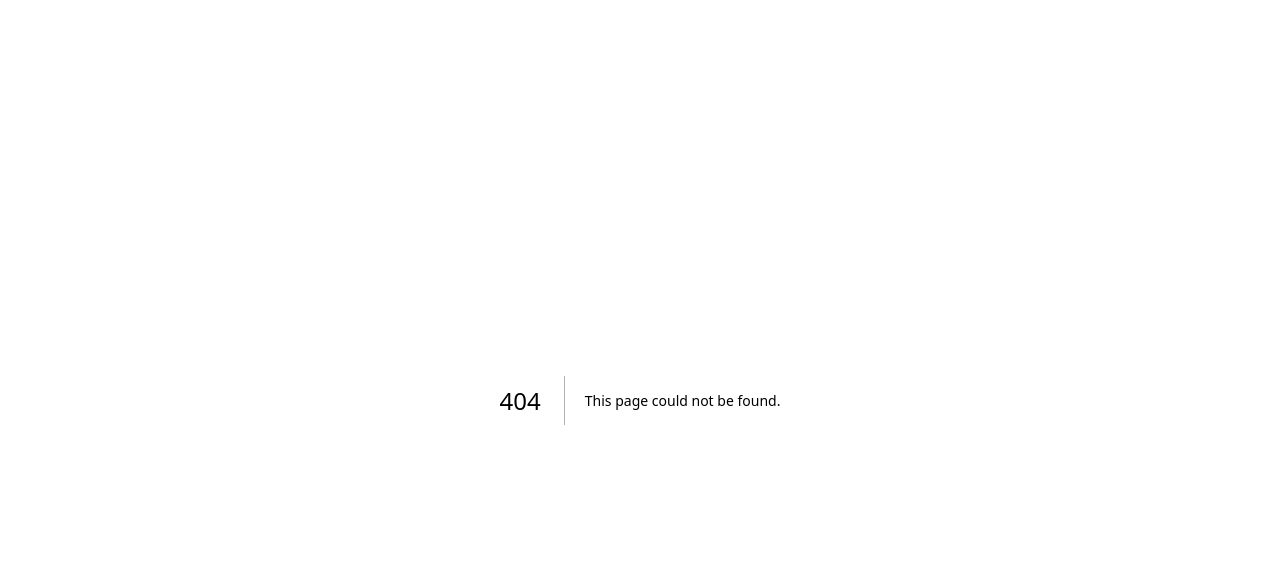
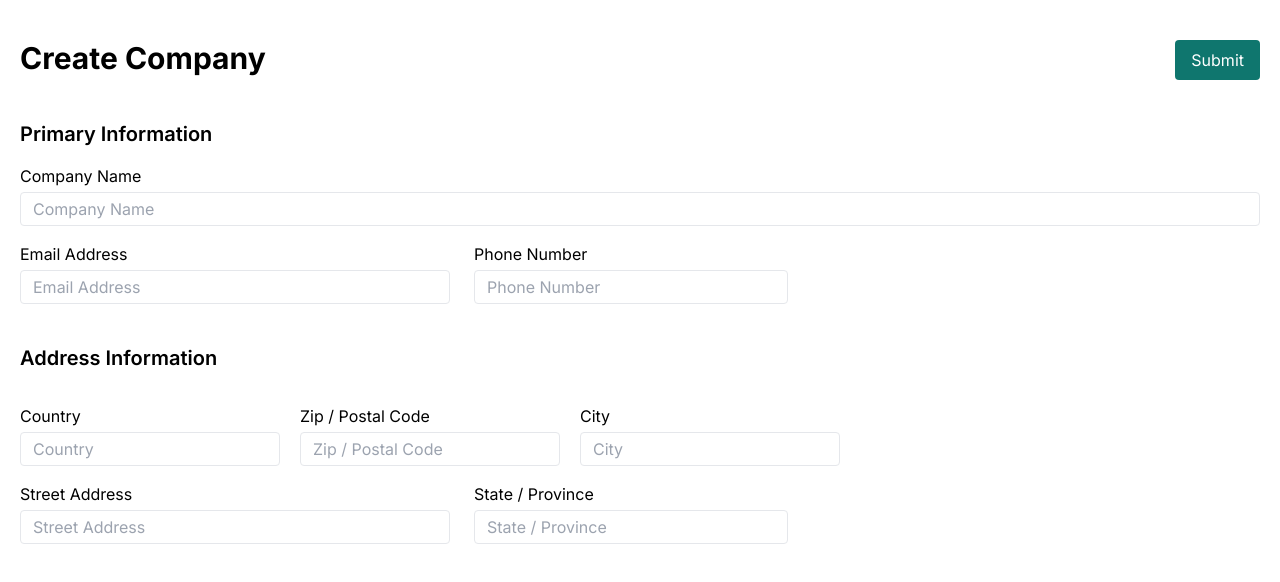
Before and after one commit to siamcse/learn-nextjs, a Next.js app: page /createcompany in a window 1280 px wide. Before the commit this address had no page. Shown: the top 582 px of the page. Built offline with nearby package versions, Linux system fonts and the light colour scheme.

Commit message:
reusable input fields added

```diff
--- /dev/null
+++ b/app/createcompany/page.tsx
@@ -0,0 +1,159 @@
+'use client'
+import ButtonCN from '@/components/ButtonCN';
+import Input from '@/components/Input';
+import { CreateCompany } from '@/utils/types';
+import axios, { AxiosError } from 'axios';
+import React from 'react';
+import { useForm } from 'react-hook-form';
+import Cookies from 'js-cookie';
+import { useMutation } from '@tanstack/react-query';
+import toast, { Toaster } from 'react-hot-toast';
+import { SpinnerGap } from '@phosphor-icons/react';
+import { redirect, useRouter } from 'next/navigation';
+import InputField from '@/components/InputField';
+
+const CreateCompanyPage = () => {
+    const token = Cookies.get('token');
+    const router = useRouter();
+    const { register, handleSubmit } = useForm();
+
+    const { mutate, isPending } = useMutation({
+        mutationFn: (data) => {
+            return axios.post(`http://192.168.0.186:3004/company`, data, {
+                headers: {
+                    'Authorization': `Bearer ${token}`
+                }
+            })
+        }
+    })
+
+    const handleFormSubmit = (data: any) => {
+        console.log(data);
+        mutate(data, {
+            onSuccess: (res) => {
+                console.log(res);
+                router.push('/allcompany');
+            },
+            onError: (err) => {
+                console.log(err);
+                if (err instanceof AxiosError) {
+                    toast.error(err.response?.data.message);
+                }
+            }
+        })
+
+    }
+    console.log(isPending);
+    return (
+        <div className='container mx-auto mt-3'>
+            <form className='px-5' onSubmit={handleSubmit(handleFormSubmit)}>
+                <div className='flex justify-between my-10'>
+                    <h1 className='text-3xl font-bold text-center'>Create Company</h1>
+                    <div>
+                        {/* <ButtonCN className='bg-gray-100 text-black border mr-2 hover:bg-gray-200'>Cancel</ButtonCN> */}
+                        <ButtonCN disabled={isPending} type="submit" className={`bg-teal-700 hover:bg-teal-800 ${isPending ? 'opacity-60' : ''}`}>
+                            Submit{" "}
+                            {
+                                isPending ? <SpinnerGap className='inline-block animate-spin rounded-full  motion-reduce:animate-[spin_1.5s_linear_infinite]' size={20} color="white" /> : null
+                            }
+                        </ButtonCN>
+                    </div>
+                </div>
+                <div>
+                    <h3 className='text-xl font-semibold'>Primary Information</h3>
+                    <div className='mt-4'>
+                        <div className='mt-4 flex flex-col'>
+                            <InputField
+                                className=''
+                                label='Company Name'
+                                name='name'
+                                register={register}
+                                type='text'
+                            />
+                        </div>
+                        <div className='mt-4 md:flex gap-6'>
+                            <div className='flex flex-col'>
+                                <InputField
+                                    className='md:w-[430px]'
+                                    label='Email Address'
+                                    name='email'
+                                    register={register}
+                                    type='email'
+                                />
+                            </div>
+                            <div className='flex flex-col'>
+                                <InputField
+                                    className='md:w-[314px]'
+                                    label='Phone Number'
+                                    name='phone'
+                                    register={register}
+                                    type='text'
+                                />
+                            </div>
+                        </div>
+                    </div>
+                </div>
+                <div className='mt-10'>
+                    <h3 className='text-xl font-semibold'>Address Information</h3>
+                    <div className='mt-4'>
+                        <div className='md:flex gap-5'>
+                            <div className='mt-4 flex flex-col'>
+                                <InputField
+                                    className=''
+                                    label='Country'
+                                    name='country'
+                                    register={register}
+                                    type='text'
+                                />
+                            </div>
+                            <div className='mt-4 flex flex-col'>
+                                <InputField
+                                    className=''
+                                    label='Zip / Postal Code'
+                                    name='zip'
+                                    register={register}
+                                    type='text'
+                                />
+                            </div>
+                            <div className='mt-4 flex flex-col'>
+                                <InputField
+                                    className=''
+                                    label='City'
+                                    name='city'
+                                    register={register}
+                                    type='text'
+                                />
+                            </div>
+                        </div>
+                        <div className='mt-4 md:flex gap-6'>
+                            <div className='flex flex-col'>
+                                <InputField
+                                    className='md:w-[430px]'
+                                    label='Street Address'
+                                    name='address'
+                                    register={register}
+                                    type='text'
+                                />
+                            </div>
+                            <div className='flex flex-col'>
+                                <InputField
+                                    className='md:w-[314px]'
+                                    label='State / Province'
+                                    name='state'
+                                    register={register}
+                                    type='text'
+                                />
+                            </div>
+                        </div>
+                    </div>
+                </div>
+                <div>
+
+                </div>
+            </form>
+            <Toaster />
+        </div>
+    );
+};
+
+export default CreateCompanyPage;
--- a/app/page.tsx
+++ b/app/page.tsx
@@ -18,7 +18,9 @@ export default function Home() {
       >
         <Button size={'small'}>All Company</Button>
       </Link>
-      <ButtonCN className='bg-red-500 hover:bg-red-600 mt-5'>CN Button</ButtonCN>
+      <Link href={'/pricing'}>
+        <ButtonCN className='bg-red-500 hover:bg-red-600 mt-5'>Pricing Page</ButtonCN>
+        </Link>
     </main>
   )
 }
--- a/app/pricing/page.tsx
+++ b/app/pricing/page.tsx
@@ -16,12 +16,17 @@ const PricingPage = () => {
                         data.locations.map(location => <div key={location._id} className='grid grid-cols-2 pl-5 md:pl-10 p-3  border-b border-gray-200'>
                             <div className=''>
                                 <p className='font-semibold opacity-50'>Location</p>
-                                <h3 className='font-medium uppercase'>{location.name}</h3>
+                                <h3 className='mt-1 font-medium text-sm uppercase'>{location.name}</h3>
                             </div>
                             <div>
                                 <p className='font-semibold opacity-50'>Chargers</p>
                                 {
-                                    location.chargers.map(charger => <button key={charger._id} className='mr-2 border px-2 bg-gray-100 rounded-lg'>{charger.name}</button>)
+                                    location.chargers.map(charger => <button
+                                        key={charger._id}
+                                        className='mr-2 mt-1 text-sm border px-2 bg-gray-100 rounded-lg'
+                                    >
+                                        {charger.name}
+                                    </button>)
                                 }
                             </div>
                         </div>)
--- /dev/null
+++ b/components/Input.tsx
@@ -0,0 +1,23 @@
+import cn from '@/utils/cn';
+import React, { forwardRef } from 'react';
+import { useForm } from 'react-hook-form';
+
+type PropTypes = {
+    className: string,
+    register: any
+
+}
+
+const Input = ({ className, register }: PropTypes) => {
+
+    return (
+        <input {...register("name")} className={cn(
+            'border px-3 py-1 rounded focus:outline-none',
+            className
+        )}
+            type="text" placeholder='Company Name'
+        />
+    );
+};
+
+export default Input;
--- /dev/null
+++ b/components/InputField.tsx
@@ -0,0 +1,27 @@
+import cn from '@/utils/cn';
+import React, { forwardRef } from 'react';
+import { useForm } from 'react-hook-form';
+
+type PropTypes = {
+    className: string,
+    register: any,
+    name: string,
+    label: string,
+    type: string | null
+
+}
+
+const InputField = ({ className, register, name, label, type }: PropTypes) => {
+    return (
+        <>
+            <label htmlFor={name}>{label}</label>
+            <input
+                {...register(name)}
+                className={cn('mt-1 border px-3 py-1 rounded focus:outline-none', className)}
+                type={type}
+                placeholder={label}
+            />
+        </>
+    );
+}
+export default InputField;
--- a/package.json
+++ b/package.json
@@ -19,6 +19,7 @@
     "next": "14.0.3",
     "react": "^18",
     "react-dom": "^18",
+    "react-hook-form": "^7.48.2",
     "react-hot-toast": "^2.4.1",
     "tailwind-merge": "^2.1.0"
   },
```
Also changed, not shown: utils/types.tsx (+11 -0 lines), 1 other file (tests, documents, lock files or other folders).
